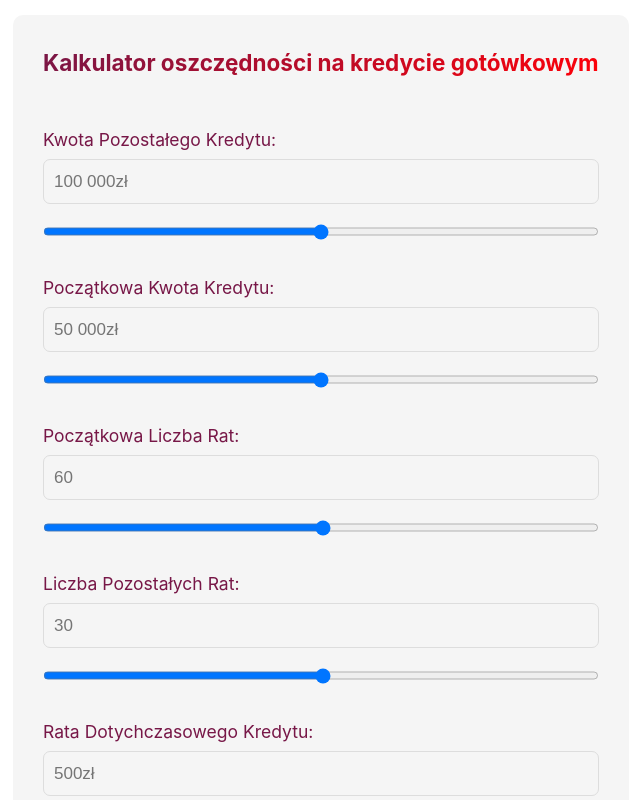
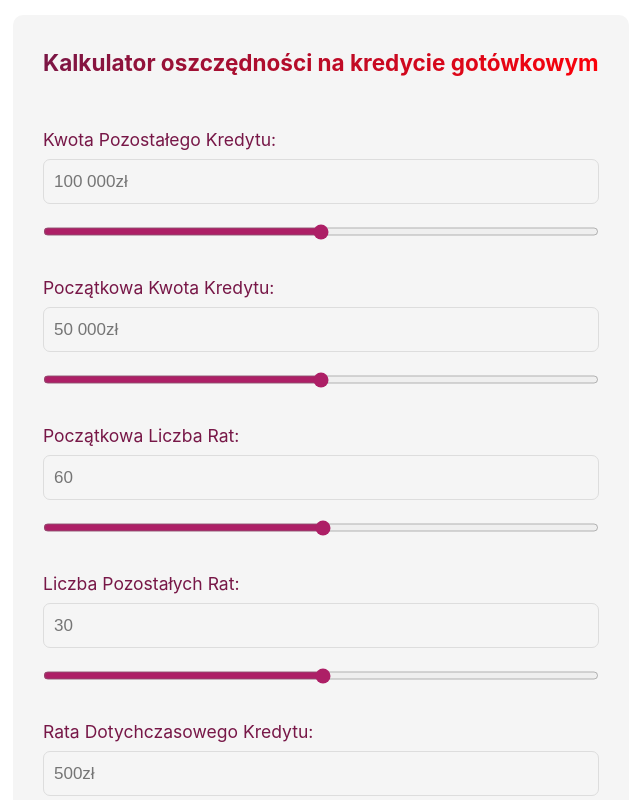
Before and after one commit to soulting/loan-savings-calc, a Vue app: page / in a window 1280 px wide. Shown: the top 800 px of the page, without its empty margins (2-642 px from the left). Built offline with nearby package versions, Linux system fonts and the light colour scheme.

Commit message:
changed radius color

```diff
--- a/src/views/HomeView.vue
+++ b/src/views/HomeView.vue
@@ -279,4 +279,8 @@ input {
   flex-direction: column;
   align-content: space-around;
 }
+.radius {
+  accent-color: #ad1f66;
+  border: none;
+}
 </style>
```
